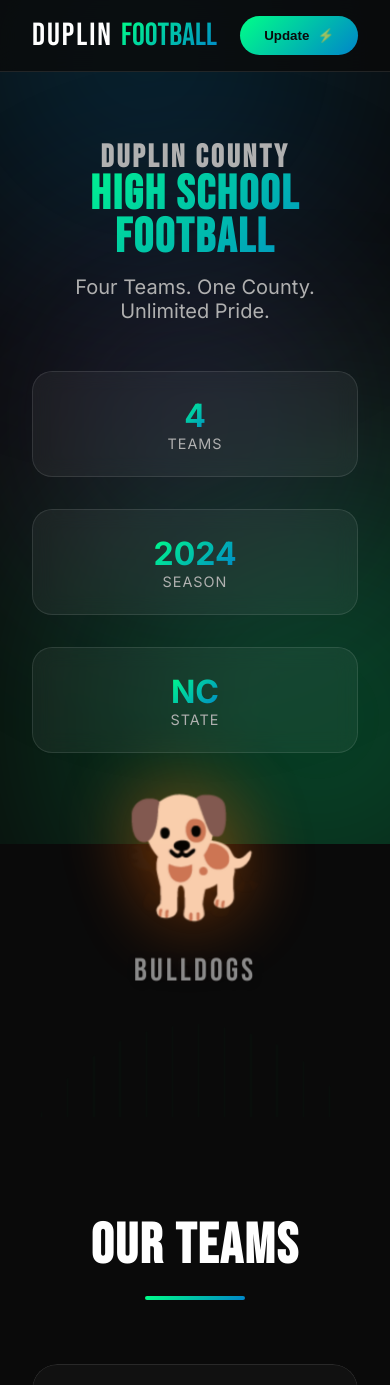
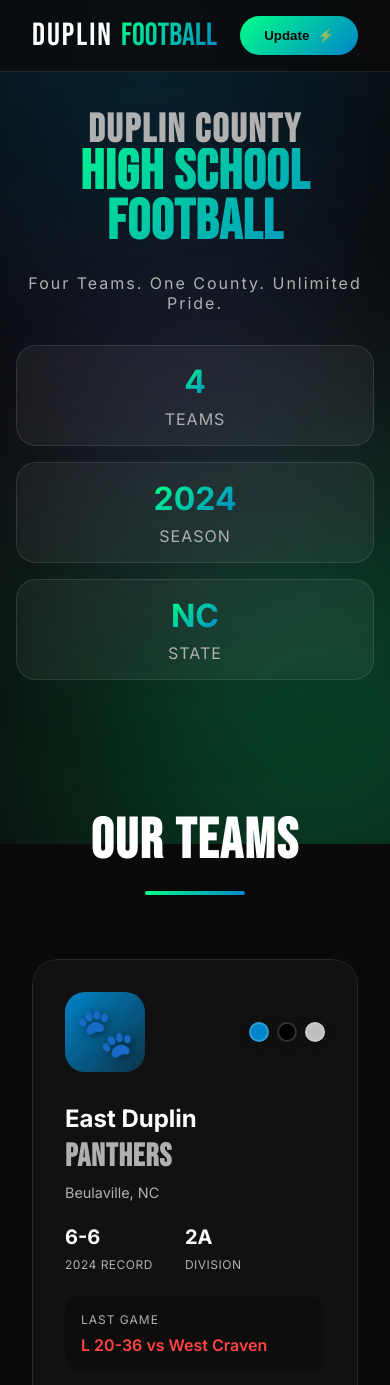
Before and after one commit to ktyndall-debug/duplin-teams, a plain HTML site: page index.html in a window 390 px wide. Shown: the top 1385 px of the page. Drawn offline with Linux system fonts and the light colour scheme.

Commit message:
Removed mascot section
Removed mascot section and centered the other text in that area.

```diff
--- a/index.html
+++ b/index.html
@@ -37,7 +37,8 @@
 
     <!-- Hero Section -->
     <section class="hero">
-        <div class="hero-content">
+        <div class="hero-container">
+            <div class="hero-content-centered">
                 <h1 class="hero-title">
                     <span class="title-line-1">DUPLIN COUNTY</span>
                     <span class="title-line-2">HIGH SCHOOL FOOTBALL</span>
@@ -57,28 +58,6 @@
                         <span class="stat-label">State</span>
                     </div>
                 </div>
-        </div>
-        <div class="hero-visual">
-            <div class="mascot-animation">
-                <div class="mascot-container">
-                    <div class="mascot active" data-team="panthers">
-                        <span class="mascot-emoji">🐾</span>
-                        <span class="mascot-name">Panthers</span>
-                    </div>
-                    <div class="mascot" data-team="tigers">
-                        <span class="mascot-emoji">🐅</span>
-                        <span class="mascot-name">Tigers</span>
-                    </div>
-                    <div class="mascot" data-team="bulldogs">
-                        <span class="mascot-emoji">🐕</span>
-                        <span class="mascot-name">Bulldogs</span>
-                    </div>
-                    <div class="mascot" data-team="rebels">
-                        <span class="mascot-emoji">⚔️</span>
-                        <span class="mascot-name">Rebels</span>
-                    </div>
-                </div>
-                <div class="field-lines"></div>
             </div>
         </div>
     </section>
--- a/styles.css
+++ b/styles.css
@@ -241,25 +241,64 @@ body {
     min-height: 80vh;
     display: flex;
     align-items: center;
-    justify-content: space-between;
+    justify-content: center;
     padding: 4rem 2rem;
     position: relative;
     overflow: hidden;
 }
 
-.container {
+.hero-container {
+    width: 100%;
     max-width: 1400px;
     margin: 0 auto;
-    padding: 0 2rem;
+    display: flex;
+    justify-content: center;
+    align-items: center;
 }
 
-.hero-content {
-    flex: 1;
+.hero-content-centered {
+    text-align: center;
     z-index: 2;
-    animation: fadeInLeft 1s ease-out;
+    animation: fadeIn 1s ease-out;
 }
 
-@keyframes fadeInLeft {
+@keyframes fadeIn {
+    from {
+        opacity: 0;
+        transform: translateY(30px);
+    }
+    to {
+        opacity: 1;
+        transform: translateY(0);
+    }
+}
+
+.hero-title {
+    font-family: 'Bebas Neue', cursive;
+    line-height: 0.9;
+    margin-bottom: 1.5rem;
+}
+
+.title-line-1 {
+    display: block;
+    font-size: 5rem;
+    color: var(--text-secondary);
+    letter-spacing: 4px;
+    animation: slideInFromLeft 0.8s ease-out;
+}
+
+.title-line-2 {
+    display: block;
+    font-size: 7rem;
+    background: var(--gradient-3);
+    -webkit-background-clip: text;
+    -webkit-text-fill-color: transparent;
+    background-clip: text;
+    letter-spacing: 3px;
+    animation: slideInFromRight 0.8s ease-out 0.2s both;
+}
+
+@keyframes slideInFromLeft {
     from {
         opacity: 0;
         transform: translateX(-50px);
@@ -270,39 +309,42 @@ body {
     }
 }
 
-.hero-title {
-    font-family: 'Bebas Neue', cursive;
-    line-height: 0.9;
-    margin-bottom: 1rem;
-}
-
-.title-line-1 {
-    display: block;
-    font-size: 4rem;
-    color: var(--text-secondary);
-    letter-spacing: 3px;
-}
-
-.title-line-2 {
-    display: block;
-    font-size: 6rem;
-    background: var(--gradient-3);
-    -webkit-background-clip: text;
-    -webkit-text-fill-color: transparent;
-    background-clip: text;
-    letter-spacing: 2px;
+@keyframes slideInFromRight {
+    from {
+        opacity: 0;
+        transform: translateX(50px);
+    }
+    to {
+        opacity: 1;
+        transform: translateX(0);
+    }
 }
 
 .hero-subtitle {
-    font-size: 1.25rem;
+    font-size: 1.5rem;
     color: var(--text-secondary);
     margin-bottom: 3rem;
     font-weight: 300;
+    letter-spacing: 2px;
+    animation: fadeIn 1s ease-out 0.4s both;
 }
 
 .hero-stats {
     display: flex;
     gap: 2rem;
+    justify-content: center;
+    animation: fadeInUp 1s ease-out 0.6s both;
+}
+
+@keyframes fadeInUp {
+    from {
+        opacity: 0;
+        transform: translateY(30px);
+    }
+    to {
+        opacity: 1;
+        transform: translateY(0);
+    }
 }
 
 .stat-card {
@@ -318,14 +360,14 @@ body {
 }
 
 .stat-card:hover {
-    transform: translateY(-5px);
+    transform: translateY(-5px) scale(1.05);
     background: rgba(255, 255, 255, 0.08);
     border-color: var(--accent-primary);
-    box-shadow: 0 10px 30px rgba(0, 255, 136, 0.1);
+    box-shadow: 0 10px 30px rgba(0, 255, 136, 0.2);
 }
 
 .stat-number {
-    font-size: 2rem;
+    font-size: 2.5rem;
     font-weight: 700;
     background: var(--gradient-3);
     -webkit-background-clip: text;
@@ -334,29 +376,17 @@ body {
 }
 
 .stat-label {
-    font-size: 0.9rem;
+    font-size: 1rem;
     color: var(--text-secondary);
     text-transform: uppercase;
     letter-spacing: 1px;
+    margin-top: 0.5rem;
 }
 
-.hero-visual {
-    flex: 1;
-    display: flex;
-    justify-content: center;
-    align-items: center;
-    animation: fadeInRight 1s ease-out;
-}
-
-@keyframes fadeInRight {
-    from {
-        opacity: 0;
-        transform: translateX(50px);
-    }
-    to {
-        opacity: 1;
-        transform: translateX(0);
-    }
+.container {
+    max-width: 1400px;
+    margin: 0 auto;
+    padding: 0 2rem;
 }
 
 .mascot-animation {
@@ -1125,33 +1155,23 @@ body {
 /* Responsive Design */
 @media (max-width: 1024px) {
     .hero {
-        flex-direction: column;
-        text-align: center;
+        min-height: 70vh;
     }
 
     .title-line-1 {
-        font-size: 3rem;
+        font-size: 3.5rem;
     }
 
     .title-line-2 {
-        font-size: 4rem;
+        font-size: 5rem;
+    }
+
+    .hero-subtitle {
+        font-size: 1.25rem;
     }
 
     .hero-stats {
         justify-content: center;
-    }
-
-    .mascot-animation {
-        width: 400px;
-        height: 400px;
-    }
-
-    .mascot-emoji {
-        font-size: 10rem;
-    }
-
-    .mascot-name {
-        font-size: 2.5rem;
     }
 
     .teams-grid {
@@ -1164,28 +1184,36 @@ body {
         display: none;
     }
 
+    .hero {
+        min-height: 60vh;
+        padding: 2rem 1rem;
+    }
+
     .title-line-1 {
-        font-size: 2rem;
+        font-size: 2.5rem;
+        letter-spacing: 2px;
     }
 
     .title-line-2 {
-        font-size: 3rem;
+        font-size: 3.5rem;
+        letter-spacing: 1px;
+    }
+
+    .hero-subtitle {
+        font-size: 1rem;
+        margin-bottom: 2rem;
     }
 
     .hero-stats {
         flex-direction: column;
+        gap: 1rem;
     }
 
-    .mascot-animation {
-        width: 300px;
-        height: 300px;
+    .stat-card {
+        padding: 1rem 1.5rem;
     }
 
-    .mascot-emoji {
-        font-size: 7rem;
-    }
-
-    .mascot-name {
+    .stat-number {
         font-size: 2rem;
     }
 
```
Lines whose indentation alone changed are shown as unchanged.
